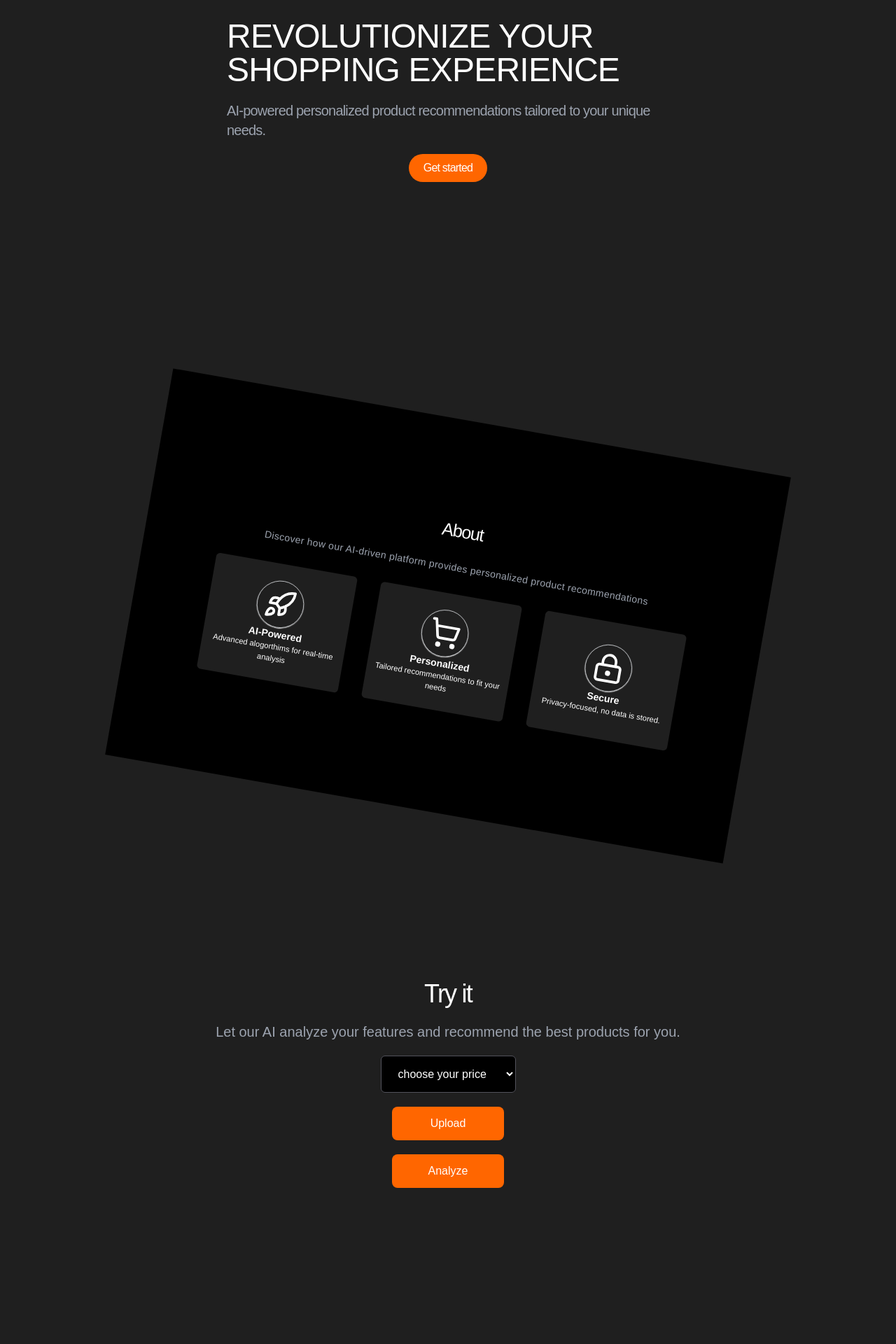
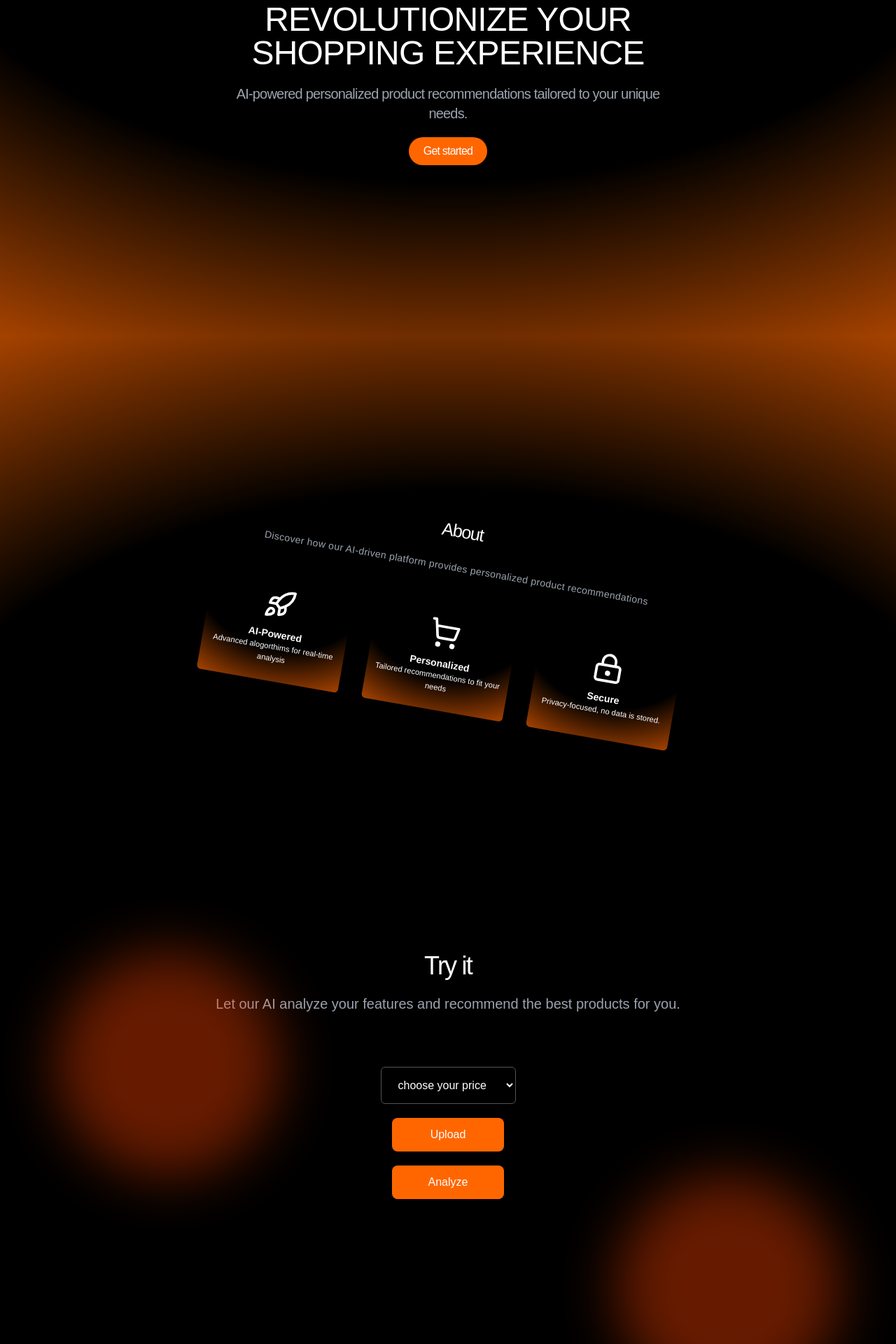
Before and after one commit to abhialuru/BestMatch.AI-white, a Next.js app: page / in a window 1280 px wide. Shown: the part 320-2240 px from the top of the page at 70% size. Built offline with nearby package versions, Linux system fonts and the light colour scheme.

Commit message:
added gradii backgrounds

```diff
--- a/src/app/animations/Twosec.tsx
+++ b/src/app/animations/Twosec.tsx
@@ -13,12 +13,11 @@ function TwoSec() {
   });
 
   return (
-    <div
-      ref={containerRef}
-      className="w-full min-h-[200vh] relative bg-[#1f1f1f]"
-    >
+    <div ref={containerRef} className="w-full min-h-[200vh] relative">
       <Hero />
-      <About scrollYProgress={scrollYProgress} />
+      <div className="w-full min-h-fit [background:radial-gradient(125%_125%_at_50%_90%,#000_50%,#FF6600_100%)]">
+        <About scrollYProgress={scrollYProgress} />
+      </div>
     </div>
   );
 }
--- a/src/app/page.tsx
+++ b/src/app/page.tsx
@@ -6,7 +6,7 @@ import Footer from "@/components/Footer";
 
 function page() {
   return (
-    <main className="w-full h-full">
+    <main className="w-full h-full ">
       <TwoSec />
       <Try />
       <div id="contact" className="w-full lg:h-screen bg-[#1f1f1f]">
--- a/src/components/About.tsx
+++ b/src/components/About.tsx
@@ -15,8 +15,8 @@ interface AboutPropsType {
 
 function CardComp({ head, para, Icon }: CardCompTypes) {
   return (
-    <div className="flex flex-col w-full lg:w-[30%] h-60 justify-center items-center bg-[#1F1F1F] transition-transform duration-300 p-3 rounded-lg">
-      <div className="size-24 rounded-full border mx-auto flex justify-center items-center shadow-sm shadow-white">
+    <div className="flex flex-col w-full lg:w-[30%] h-60 justify-center items-center p-3 rounded-lg [background:radial-gradient(125%_125%_at_50%_10%,#000_50%,#FF6600_100%)]">
+      <div className="size-24 rounded-full border border-black mx-auto flex justify-center items-center ">
         <Icon className="size-16" />
       </div>
       <h1 className="text-xl font-semibold text-center">{head}</h1>
@@ -36,7 +36,7 @@ function About({ scrollYProgress }: AboutPropsType) {
         rotate,
       }}
       id="about"
-      className="w-full min-h-screen relative overflow-hidden flex flex-col items-center justify-center bg-black p-5"
+      className="w-full min-h-screen relative overflow-hidden flex flex-col items-center justify-center p-5"
     >
       <div
         id="box-card"
--- a/src/components/Footer.tsx
+++ b/src/components/Footer.tsx
@@ -4,7 +4,7 @@ import Link from "next/link";
 function Footer() {
   return (
     <footer className="w-full min-h-fit lg:h-screen bg-[#1f1f1f] lg:p-20 p-5 py-10 lg:px-32">
-      <div className="w-full h-full rounded-3xl bg-black/30 backdrop-blur-lg p-5 lg:p-10 flex flex-col justify-between">
+      <div className="w-full h-full rounded-3xl bg-black backdrop-blur-lg p-5 lg:p-10 flex flex-col justify-between">
         <div className="flex flex-col text-center md:text-start md:grid grid-cols-2">
           <div className="flex flex-col justify-between">
             <div className="flex flex-col gap-7">
--- a/src/components/Hero.tsx
+++ b/src/components/Hero.tsx
@@ -2,6 +2,7 @@
 import FadeButton from "@/app/animations/FadeButton";
 import Fadeout from "@/app/animations/Fadeout";
 import { motion } from "motion/react";
+import Image from "next/image";
 import { ReactNode, useMemo } from "react";
 
 const Words = ({ children }: { children: ReactNode }) => {
@@ -15,7 +16,7 @@ const Words = ({ children }: { children: ReactNode }) => {
       initial={{ opacity: 0 }}
       animate={{ opacity: 1 }}
       transition={{ duration: 1 }}
-      className="text-4xl md:text-5xl"
+      className="text-4xl md:text-5xl text-center font-extralight"
     >
       {letters.map((letter, i) => (
         <motion.span
@@ -39,11 +40,12 @@ const Words = ({ children }: { children: ReactNode }) => {
 
 function Hero() {
   return (
-    <motion.main className="w-full h-screen flex justify-center items-center bg-[#1f1f1f]">
-      <div className="w-full lg:max-w-2xl tracking-tighter flex flex-col gap-5 mt-32 p-5 text-center lg:text-start">
+    <>
+      <main className="w-full h-screen flex justify-center items-center [background:radial-gradient(125%_125%_at_50%_10%,#000_50%,#FF6600_100%)]">
+        <div className="w-full lg:max-w-2xl h-80 tracking-tighter flex flex-col gap-5 mt-32 p-5 text-center lg:text-start">
           <Words>REVOLUTIONIZE YOUR SHOPPING EXPERIENCE</Words>
           <p>
-          <Fadeout className="text-[#9CA3AF] text-xl">
+            <Fadeout className="text-[#9CA3AF] text-xl flex text-center">
               AI-powered personalized product recommendations tailored to your
               unique needs.
             </Fadeout>
@@ -52,7 +54,8 @@ function Hero() {
             <FadeButton content="Get started" />
           </div>
         </div>
-    </motion.main>
+      </main>
+    </>
   );
 }
 
--- a/src/components/Try.tsx
+++ b/src/components/Try.tsx
@@ -132,8 +132,13 @@ function Try() {
   }, [analysisId]);
 
   return (
-    <section id="try" className="w-full min-h-screen p-5 lg:p-10 bg-[#1F1F1F]">
-      <div className="flex flex-col justify-center text-center items-center gap-5 mt-20">
+    <section
+      id="try"
+      className="w-full min-h-screen p-5 lg:p-10 bg-black relative"
+    >
+      <div className="absolute top-20 left-20 rounded-full w-80 h-80 bg-[#FF4500]/40 filter blur-2xl"></div>
+      <div className="absolute  bottom-20 right-20 rounded-full w-80 h-80 bg-[#FF4500]/40 filter blur-2xl"></div>
+      <div className="flex flex-col justify-center text-center items-center gap-5 mt-10">
         <Textanim>
           <h1 className="text-4xl tracking-tighter text-center">Try it</h1>
         </Textanim>
@@ -143,7 +148,7 @@ function Try() {
             you.
           </p>
         </Textanim>
-        <form onSubmit={handleAnalyze}>
+        <form onSubmit={handleAnalyze} className="mt-14">
           <label>
             <select
               className="max-w-fit py-4 border border-zinc-600 px-5 bg-black rounded-md focus:outline-none mb-5"
```
Also changed, not shown: public/faceai.jpg (added). Lines whose indentation alone changed are shown as unchanged.
